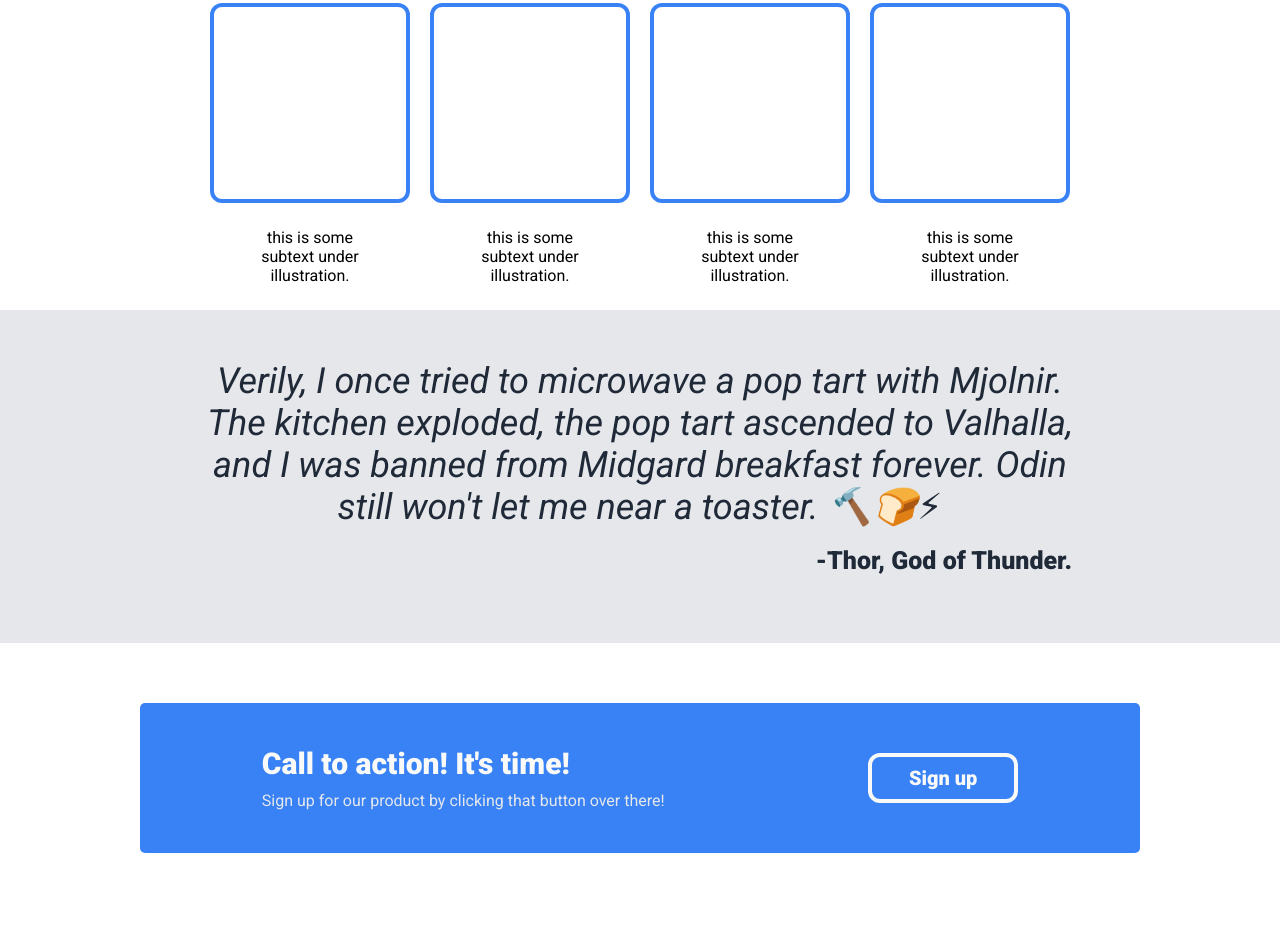
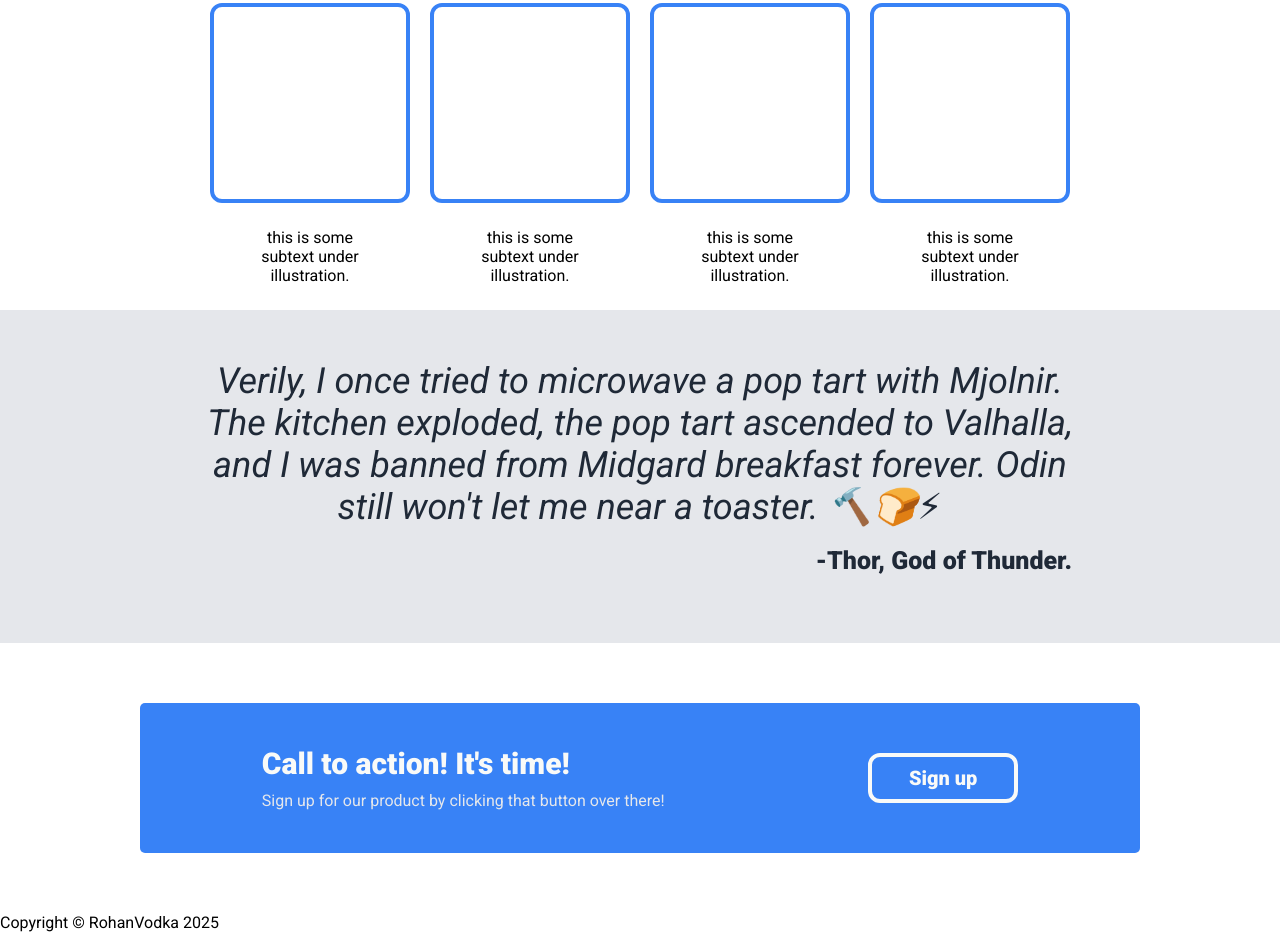
Before and after one commit to RohanVodka/landing-page, a plain HTML site: page index.html in a window 1280 px wide. Shown: the part 489-1421 px from the top of the page. Drawn offline with Linux system fonts and the light colour scheme.

Commit message:
Add footer

```diff
--- a/index.html
+++ b/index.html
@@ -70,6 +70,11 @@
             </div>
 
         </div>
+        <div class = "footer">
+            <div class="footer-text">
+                Copyright &#169; RohanVodka 2025
+            </div>
+        </div>
     </div>
 </body>
 </html>
```
Also changed, not shown: style.css (line endings or trailing spaces).
